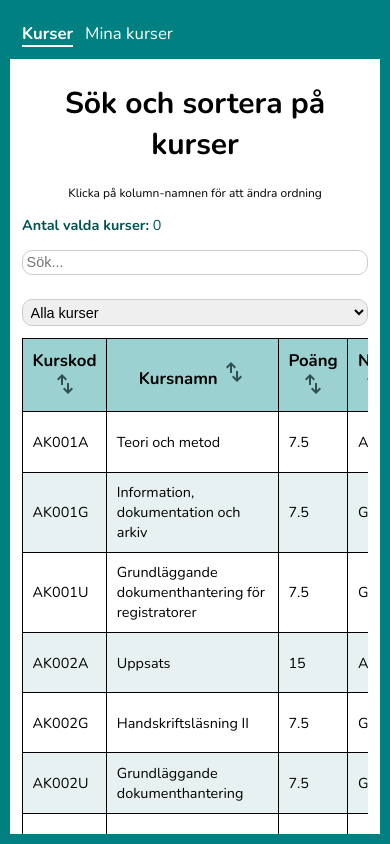
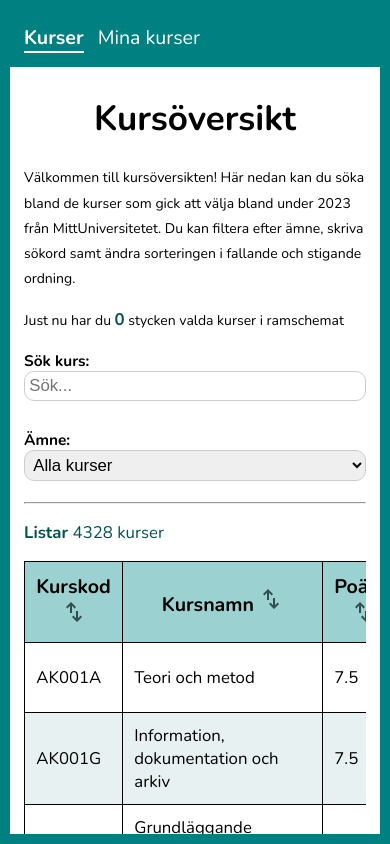
Before and after one commit to Kiim94/Projekt-Typescript, an Angular app: page /courses in a window 390 px wide. Built offline with nearby package versions, Linux system fonts and the light colour scheme.

Commit message:
Lagt till så man ser antal kurser när man söker/filterar. Lite styling

```diff
--- a/src/app/courses/courses.html
+++ b/src/app/courses/courses.html
@@ -1,11 +1,20 @@
 <div id="coursesDiv">
   <div class="content">
-    <h1>Sök och sortera på kurser</h1>
-      <p style="text-align:center;">Klicka på kolumn-namnen för att ändra ordning</p>
-      <p id="courseCount"><strong>Antal valda kurser:</strong> {{ scheduleCount() }}</p>
+    <h1>Kursöversikt</h1>
+    <div class="center-text">
+      <p>Välkommen till kursöversikten! Här nedan kan du söka bland de kurser som gick att välja bland under 2023 från MittUniversitetet.
+        Du kan filtera efter ämne, skriva sökord samt ändra sorteringen i fallande och stigande ordning.
+      </p>
+      <p>Just nu har du <span><strong id="scheduleCount">{{ scheduleCount() }}</strong></span> stycken valda kurser i ramschemat</p>
+      </div>
       <div id="inpSel">
-        <input (input)="setSearch($event.target.value)" placeholder="Sök...">
-        <select #subject (change)="selectedSubject.set(subject.value)">
+        <div class="field">
+          <label for="search">Sök kurs:</label>
+          <input (input)="setSearch($event.target.value)" placeholder="Sök..." id="search">
+        </div>
+        <div class="field">
+          <label for="subject">Ämne:</label>
+          <select #subject (change)="selectedSubject.set(subject.value)" id="subject">
 
               @for (subject of subjects(); track subject){
                   <option [value]="subject">
@@ -14,6 +23,11 @@
                   }
           </select>
         </div>
+        </div>
+        <hr>
+
+
+        <p id="allCoursesFound"><strong>Listar </strong>{{ courseCount() }} kurser</p>
 
       @if (loading()) {
         <p>Laddar...</p>
--- a/src/app/courses/courses.scss
+++ b/src/app/courses/courses.scss
@@ -7,8 +7,19 @@
 #inpSel{
     display:flex;
     justify-content:space-between;
-    align-items:center;
     gap:2rem;
+    width:100%;
+    .field{
+        display:flex;
+        flex-direction:column;
+        align-items:flex-start;
+        width:100%;
+        max-width:500px;
+        label{
+            font-size:1.1rem;
+            font-weight:bold;
+        }
+    }
 }
 
 .message{
@@ -16,14 +27,17 @@
     margin-bottom:1rem;
     font-weight:bold;
 }
-#courseCount{
+#scheduleCount{
+    color: rgb(3, 82, 82);
+    font-size:1.2rem;
+}
+#allCoursesFound{
     color: rgb(3, 82, 82);
     font-size:1.2rem;
 }
 
 input, select{
     width:100%;
-    max-width:300px;
     margin-bottom:1rem;
     font-size:1.2rem;
     padding:0.3rem;
@@ -55,12 +69,15 @@ tr:nth-child(even){
 }
 
 .pagination{
-    text-align:center;
-    padding:0.5rem;
+    display:flex;
+    justify-content:center;
+    align-items:center;
+    gap:0.5rem;
+    margin-top:1rem;
     button{
         cursor:pointer;
         margin: 0 1rem;
-        padding:0.5rem 1rem;
+        padding:0.4rem 0.8rem;
         background-color:teal;
         border-radius:10px;
         border:none;
@@ -78,7 +95,7 @@ tr:nth-child(even){
         }
     }
     span, button{
-        font-size:1.3rem;
+        font-size:1.1rem;
     }
 }
 .success{
@@ -87,6 +104,7 @@ tr:nth-child(even){
 .error{
     color:red;
 }
+
 
 @media (max-width: 600px){
     #inpSel{
@@ -97,4 +115,14 @@ tr:nth-child(even){
         width:100%;
         max-width:none;
     }
+    .pagination{
+        button{
+            padding:0.3rem 0.6rem;
+            font-size:1rem;
+            margin: 0 0.5rem;
+        }
+        span{
+            font-size:1rem;
+        }
+    }
 }
--- a/src/app/courses/courses.ts
+++ b/src/app/courses/courses.ts
@@ -66,6 +66,10 @@ export class CoursesComponent {
   //uträkning för att kunna visa hur många kurser som finns i ramschemat
   scheduleCount = computed(() =>
     this.coursesService.savedCourses().length);
+
+  //uträkning som visar hur många kurser som sökts efter
+  courseCount = computed(() =>
+    this.filteredCourses().length);
 
   //===CONSTRUCTOR = Bygg på en gång===
   constructor(
--- a/src/app/schedule/schedule.html
+++ b/src/app/schedule/schedule.html
@@ -1,6 +1,8 @@
 <div class="content">
 
     <h1>Mitt ramschema</h1>
+    <p>Här är ditt ramschema. Du kan sortera fallande/stigande ordning och du kan se totala antal högskolepoäng för kurserna som just nu finns i ramschemat.</p>
+    <hr>
     <p id="schedule-paragraph"><strong>Totala högskolepoäng:</strong> {{ totalpoints() }}</p>
     <div class="tableWrap">
         <table class="table">
--- a/src/styles.scss
+++ b/src/styles.scss
@@ -8,6 +8,8 @@ html{
 body{
     box-sizing:border-box;
     font-family: "Nunito", sans-serif;
+    padding:0;
+    margin:0;
 }
 html, body{
     margin:0;
@@ -58,10 +60,15 @@ app-root{
     border:10px solid teal;
     overflow:auto;
 }
+.center-text{
+    max-width:900px;
+    margin:0 auto;
+    line-height:1.8;
+}
 
 @media (max-width: 899px){
     html{
-        font-size:14px;
+        font-size:15px;
     }
     .table th, .table td{
         padding:0.8rem;
@@ -75,6 +82,6 @@ app-root{
 }
 @media (max-width: 599px){
     html{
-        font-size:12px;
+        font-size:14px;
     }
 }
```
Lines whose indentation alone changed are shown as unchanged.
